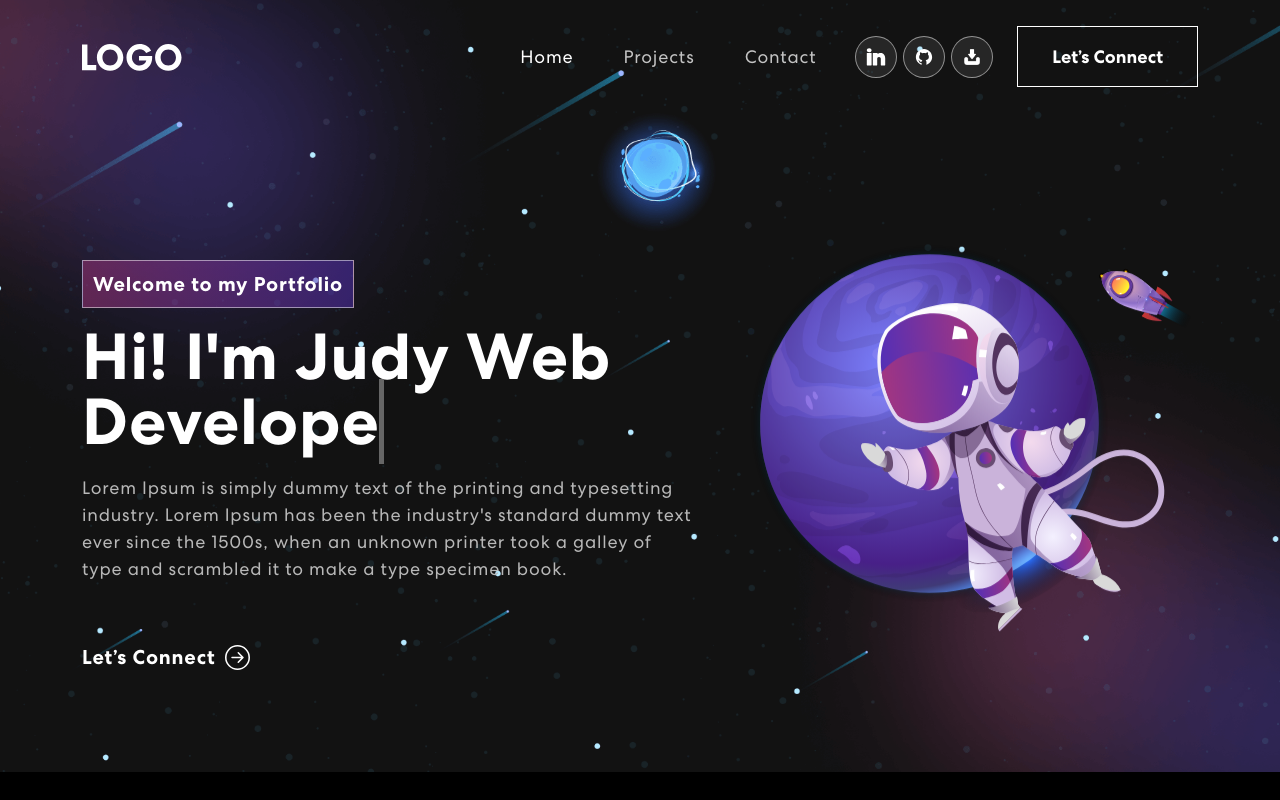
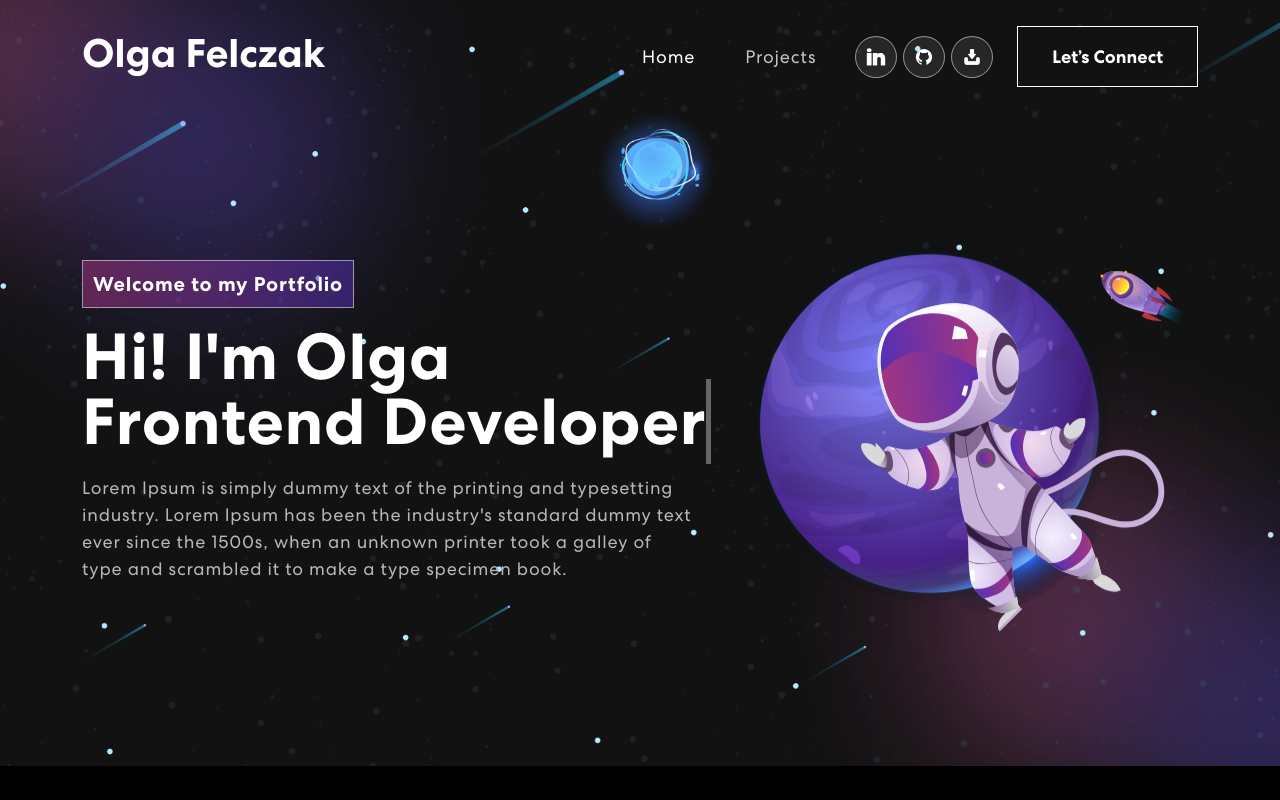
Before and after one commit to OlgaFelczak/React-Portfolio, a React (Vite) app: page / in a window 1280 px wide. Shown: the top 800 px of the page. Built offline with nearby package versions, Linux system fonts and the light colour scheme.

Commit message:
Changes in navigation & Header

```diff
--- a/src/components/Footer.jsx
+++ b/src/components/Footer.jsx
@@ -10,7 +10,7 @@ export const Footer = () => {
       <Container>
         <Row className="align-items-center">
           <Col size={12} sm={6}>
-            <img src={logo} alt="Logo" />
+            <h2>Olga Felczak</h2>
           </Col>
           <Col
             size={12}
--- a/src/components/Header.jsx
+++ b/src/components/Header.jsx
@@ -34,7 +34,9 @@ export const Header = () => {
       <Navbar expand="md" className={scrolled ? "scrolled" : ""}>
         <Container>
           <Navbar.Brand href="/">
-            <img src={logo} alt="Logo" />
+            <h1 style={{ color: "white" }}>
+              <b>Olga Felczak</b>
+            </h1>
           </Navbar.Brand>
           <Navbar.Toggle aria-controls="basic-navbar-nav">
             <span className="navbar-toggler-icon"></span>
@@ -61,17 +63,6 @@ export const Header = () => {
               >
                 Projects
               </Nav.Link>
-              <Nav.Link
-                href="#connect"
-                className={
-                  activeLink === "contact"
-                    ? "active navbar-link"
-                    : "navbar-link"
-                }
-                onClick={() => onUpdateActiveLink("contact")}
-              >
-                Contact
-              </Nav.Link>
             </Nav>
             <span className="navbar-text">
               <div className="social-icon">
--- a/src/components/Home.jsx
+++ b/src/components/Home.jsx
@@ -10,7 +10,11 @@ export const Home = () => {
   const [text, setText] = useState("");
   const [delta, setDelta] = useState(300 - Math.random() * 100);
   const [index, setIndex] = useState(1);
-  const toRotate = ["Web Developer", "Web Designer", "UI/UX Designer"];
+  const toRotate = [
+    "Frontend Developer",
+    "Software Engineer",
+    "Passionate Learner",
+  ];
   const period = 2000;
 
   useEffect(() => {
@@ -58,11 +62,11 @@ export const Home = () => {
             <div>
               <span className="tagline">Welcome to my Portfolio</span>
               <h1>
-                {`Hi! I'm Judy`}{" "}
+                {`Hi! I'm Olga`}{" "}
                 <span
                   className="txt-rotate"
                   dataPeriod="1000"
-                  data-rotate='[ "Web Developer", "Web Designer", "UI/UX Designer" ]'
+                  data-rotate='[ "Frontend Developer", "Software Engineer", "Passionate Learner" ]'
                 >
                   <span className="wrap">{text}</span>
                 </span>
@@ -73,9 +77,6 @@ export const Home = () => {
                 text ever since the 1500s, when an unknown printer took a galley
                 of type and scrambled it to make a type specimen book.
               </p>
-              <button onClick={() => console.log("connect")}>
-                Let’s Connect <ArrowRightCircle size={25} />
-              </button>
             </div>
           </Col>
           <Col xs={12} md={6} xl={5}>
```
